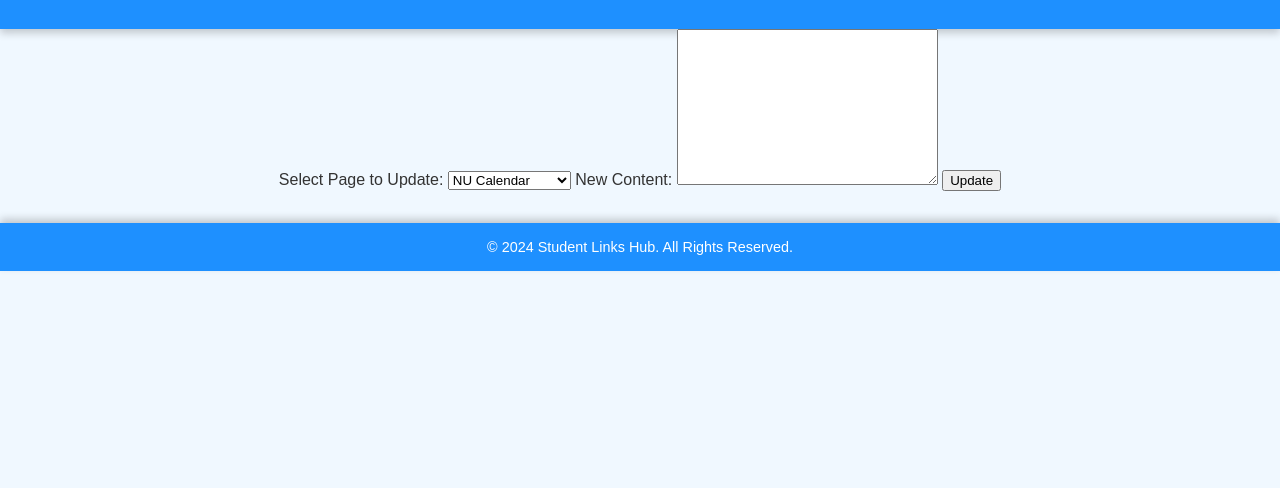
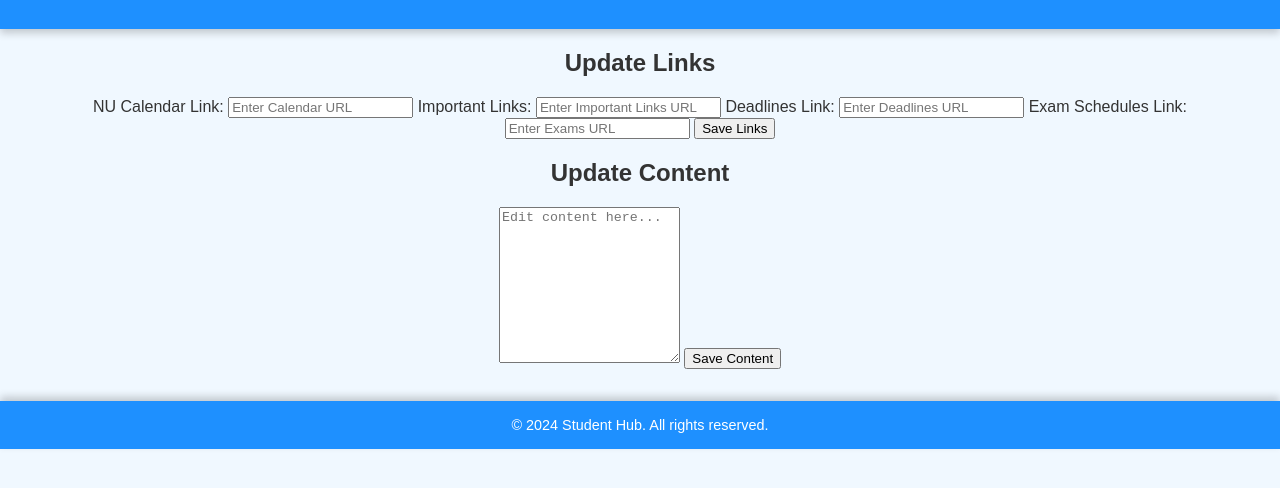
Before and after one commit to Mohanned-Mahmoud/student-links-hub, a plain HTML site: page admin.html in a window 1280 px wide. Shown: the part 80-568 px from the top of the page. Drawn offline with Linux system fonts and the light colour scheme.

Commit message:
Update admin.html

```diff
--- a/admin.html
+++ b/admin.html
@@ -5,37 +5,32 @@
     <meta name="viewport" content="width=device-width, initial-scale=1.0">
     <title>Admin Page</title>
     <link rel="stylesheet" href="styles.css">
+    <script src="admin.js" defer></script>
 </head>
 <body>
     <header>
         <h1>Admin Page</h1>
     </header>
     <main>
-        <form id="updateContentForm">
-            <label for="page">Select Page to Update:</label>
-            <select id="page" name="page">
-                <option value="calendar">NU Calendar</option>
-                <option value="links">Important Links</option>
-                <option value="deadlines">Deadlines</option>
-                <option value="exams">Exam Schedules</option>
-            </select>
+        <h2>Update Links</h2>
+        <form id="links-form">
+            <label for="calendar-link">NU Calendar Link:</label>
+            <input type="url" id="calendar-link" placeholder="Enter Calendar URL" required>
+            <label for="important-links">Important Links:</label>
+            <input type="url" id="important-links" placeholder="Enter Important Links URL" required>
+            <label for="deadlines">Deadlines Link:</label>
+            <input type="url" id="deadlines" placeholder="Enter Deadlines URL" required>
+            <label for="exams">Exam Schedules Link:</label>
+            <input type="url" id="exams" placeholder="Enter Exams URL" required>
+            <button type="submit">Save Links</button>
+        </form>
 
-            <label for="content">New Content:</label>
-            <textarea id="content" name="content" rows="10" cols="30"></textarea>
-
-            <button type="button" onclick="updateContent()">Update</button>
-        </form>
+        <h2>Update Content</h2>
+        <textarea id="content-editor" rows="10" placeholder="Edit content here..."></textarea>
+        <button id="save-content">Save Content</button>
     </main>
     <footer>
-        <p>&copy; 2024 Student Links Hub. All Rights Reserved.</p>
+        <p>&copy; 2024 Student Hub. All rights reserved.</p>
     </footer>
-    <script>
-        function updateContent() {
-            const page = document.getElementById('page').value;
-            const content = document.getElementById('content').value;
-            console.log(`Update ${page} with content:`, content);
-            alert('Content updated! (Functionality to be implemented)');
-        }
-    </script>
 </body>
 </html>
```
